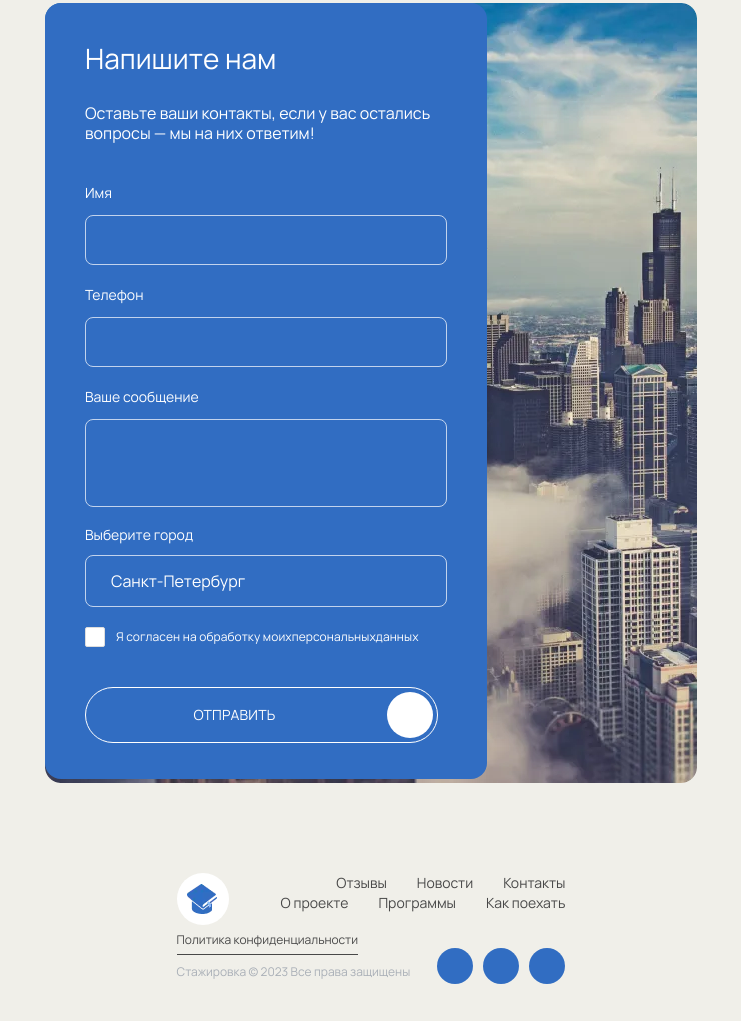
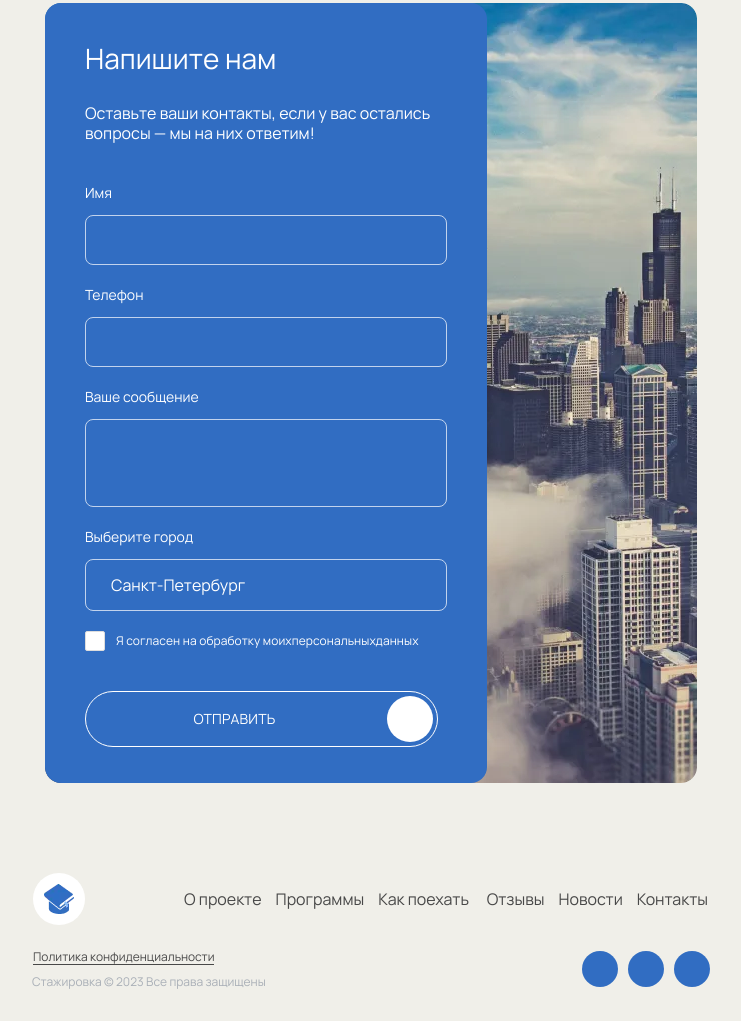
Before and after one commit to KomlevaAlena/Internship_accelerator_25, a website built with Vite: page source/index.html in a window 1280 px wide. Shown: the part 7438-8459 px from the top of the page, without its empty margins (269-1010 px from the left). Built offline with nearby package versions, Linux system fonts and the light colour scheme.

Commit message:
footer tblt

```diff
--- a/source/sass/blocks/footer-nav-list.scss
+++ b/source/sass/blocks/footer-nav-list.scss
@@ -53,6 +53,11 @@
     outline: none;
   }
 
+  @media (min-width: $vp-768) {
+    font-size: 16px;
+    line-height: 26px;
+  }
+
   @media (min-width: $vp-1440) {
     font-size: 16px;
     line-height: 26px;
--- a/source/sass/blocks/footer-social-list.scss
+++ b/source/sass/blocks/footer-social-list.scss
@@ -12,7 +12,7 @@
     width: 128px;
     grid-column: 3 / 4;
     grid-row: 2 / 4;
-    margin: 0 0 0 auto;
+    margin: 3px 45px 0 auto;
   }
 
   @media (min-width: $vp-1440) {
--- a/source/sass/blocks/footer.scss
+++ b/source/sass/blocks/footer.scss
@@ -17,12 +17,13 @@
   @media (min-width: $vp-768) {
     width: 768px;
     display: grid;
-    grid-template-columns: auto auto auto;
+    grid-template-columns: 150px 309px 309px;
     grid-template-rows: auto auto auto;
   }
 
   @media (min-width: $vp-1440) {
     width: 1240px;
+    padding: 40px 0 32px 0;
   }
 }
 
@@ -51,7 +52,7 @@
   @media (min-width: $vp-768) {
     grid-column: 1 / 2;
     grid-row: 1 / 2;
-    margin: 0 52px 0 0;
+    margin: 0 52px 0 46px;
   }
 }
 
@@ -67,6 +68,8 @@
 
   @media (min-width: $vp-768) {
     width: max-content;
+    padding: 13px 0 20px;
+    gap: 14px;
   }
 
   @media (min-width: $vp-1440) {
@@ -77,6 +80,25 @@
 
 .footer__container > .nav-list + .nav-list {
   padding: 0 0 21px 0;
+
+  @media (min-width: $vp-768) {
+    padding: 13px 0 21px 0;
+    margin: 0 47px 0 auto;
+  }
+}
+
+.footer__container > .nav-list:first-of-type {
+  @media (min-width: $vp-768) {
+    grid-column: 2 / 3;
+    margin: 0 0 0 47px;
+  }
+}
+
+.footer__container > .nav-list:last-of-type {
+  @media (min-width: $vp-768) {
+    grid-column: 3 / 4;
+
+  }
 }
 
 .footer__copyright {
@@ -92,7 +114,7 @@
   @media (min-width: $vp-768) {
     grid-column: 1 / 3;
     grid-row: 3 / 4;
-    margin: 0;
+    margin: 0 0 0 45px;
   }
 
   @media (min-width: $vp-1440) {
@@ -145,7 +167,8 @@
   @media (min-width: $vp-768) {
     grid-column: 1 / 3;
     grid-row: 2 / 3;
-    margin: 0;
+    margin: 17px 0 0 46px;
+    padding: 0;
   }
 
   @media (min-width: $vp-1440) {
--- a/source/sass/blocks/form.scss
+++ b/source/sass/blocks/form.scss
@@ -154,7 +154,7 @@
 }
 
 .form__group:nth-of-type(3n + 1) > .form__select-title {
-  @media (min-width: $vp-768) {
+  @media (min-width: $vp-1440) {
     margin: -2px 0 -2px 0;
   }
 }
```
